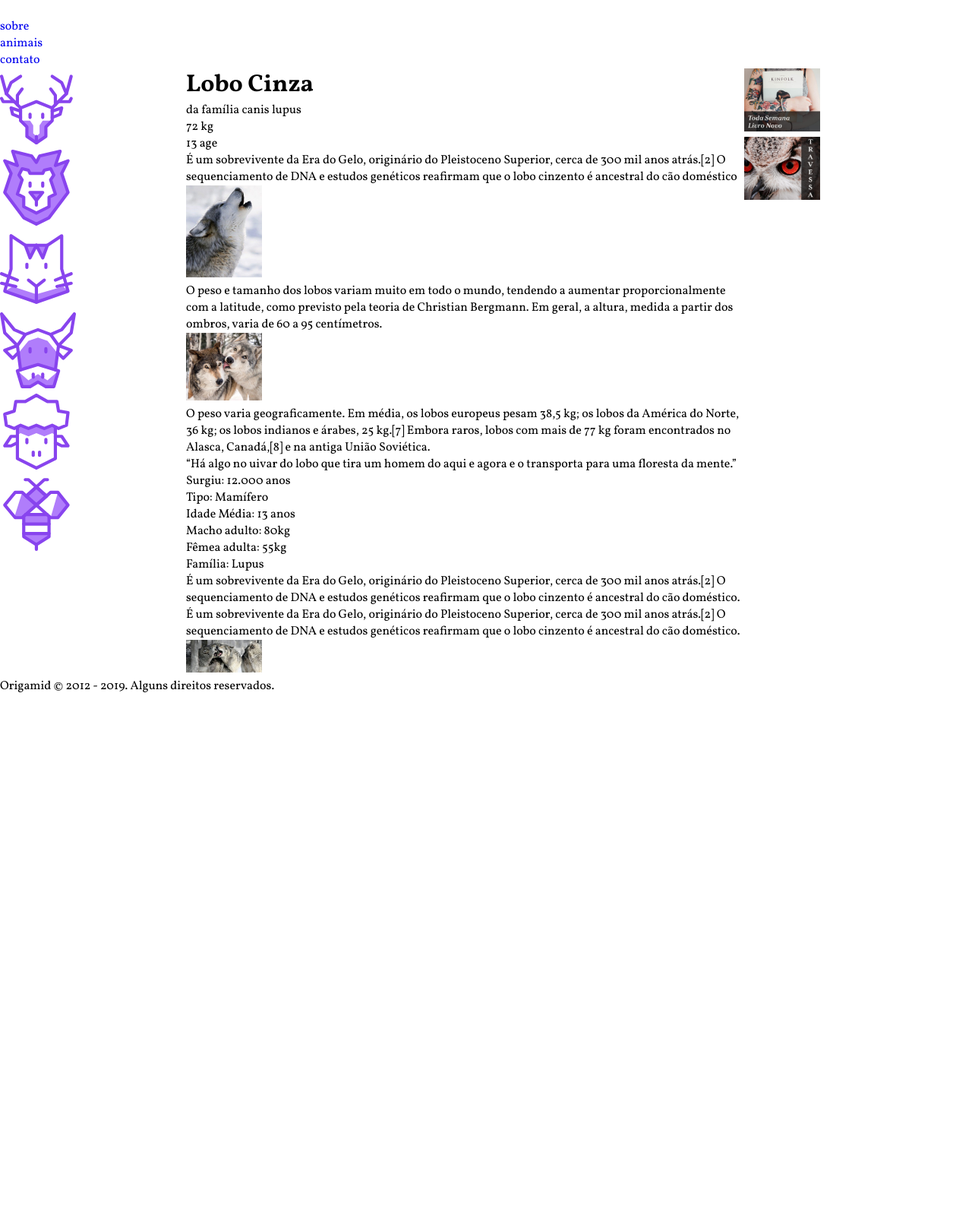
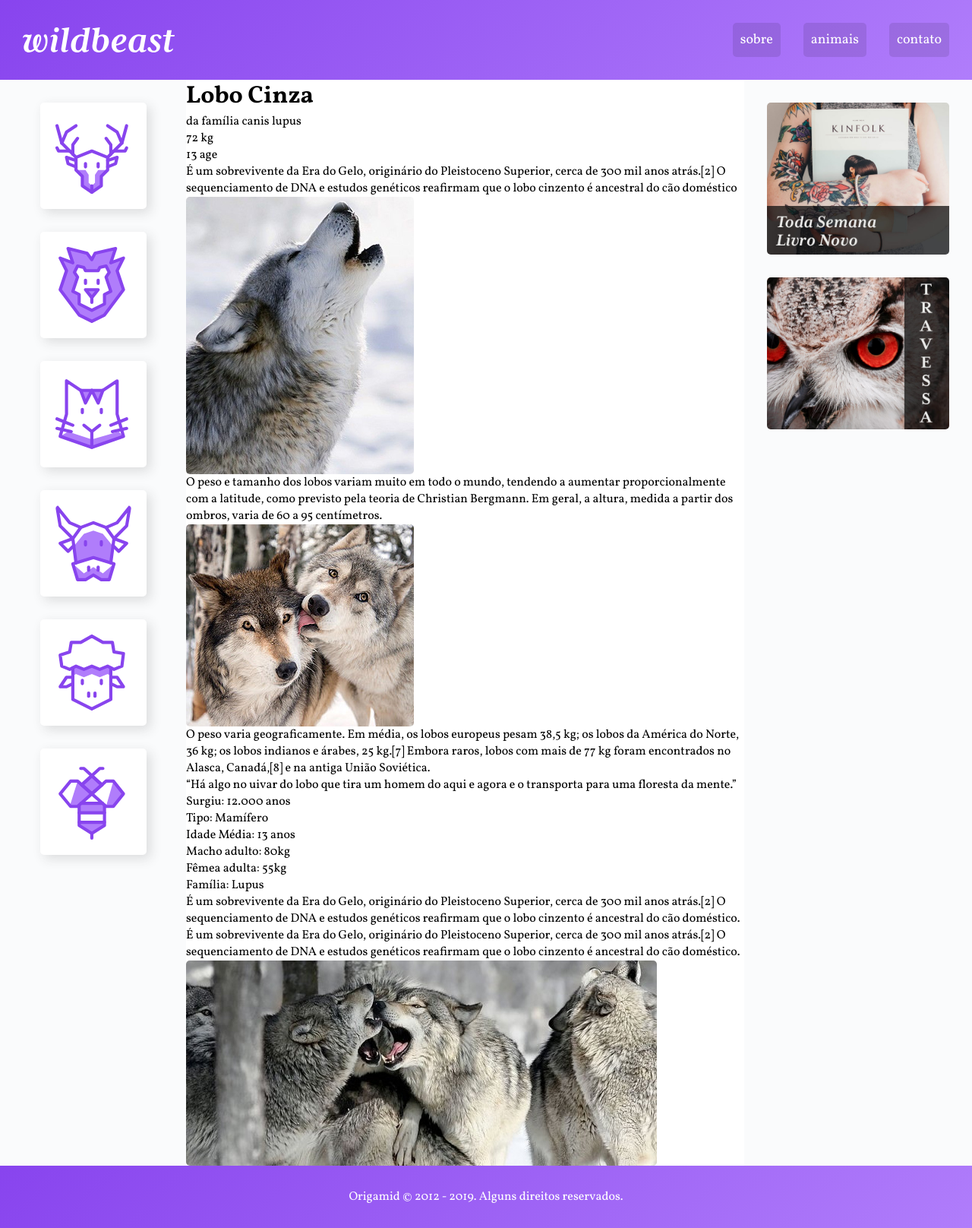
Before and after one commit to jgdj01/origamid-cursos, a PHP site: page / in a window 1280 px wide. Shown: the whole page at 76% size. Before the commit the page ends 911 px from the top, so only its background shows below. Run offline with PHP 8.4, Linux system fonts and the light colour scheme.

Commit message:
Wildbeast Anúncios e Footer

```diff
--- a/css-grid-layout/wildbeast/css/style.css
+++ b/css-grid-layout/wildbeast/css/style.css
@@ -21,7 +21,9 @@ a {
 }
 
 img {
-  max-width: 100px;
+  display: block;
+  max-width: 100%;
+  border-radius: 5px;
 }
 
 /* GRID GERAL */
@@ -35,22 +37,92 @@ img {
     "footer footer footer";
 }
 
+/* HEADER */
+
 .header {
   grid-area: header;
+  background: linear-gradient(135deg, #8844ee, #b07dfb);
+  padding: 30px;
+  display: grid;
+  grid-template-columns: 1fr auto;
+  align-items: center;
 }
+
+.logo {
+  max-width: 200px;
+}
+
+.header nav ul {
+  display: flex;
+  flex-wrap: wrap;
+}
+
+.header nav a {
+  display: block;
+  padding: 10px;
+  color: white;
+  font-size: 1.125em;
+  background: rgba(0, 0, 0, 0.1);
+  border-radius: 5px;
+  transition: 0.1s;
+}
+
+.header nav a:hover {
+  background: rgba(0, 0, 0, 0.5);
+}
+
+.header li + li {
+  margin-left: 30px;
+}
+
+/* SIDENAV */
 
 .sidenav {
   grid-area: sidenav;
+  background: #fafbfc;
+  padding: 30px;
+}
+
+.sidenav li a {
+  display: block;
+  min-width: 60px;
+  max-width: 100px;
+  margin: 0 auto 30px auto;
+  background: white;
+  padding: 20px;
+  border-radius: 5px;
+  box-shadow: 5px 5px 15px 0px rgba(44, 44, 44, 0.15);
+  transition: 0.1s ease-out;
+}
+
+.sidenav li a:hover {
+  background: #b07dfb;
 }
 
 .content {
   grid-area: content;
 }
 
+/* ANUNCIOS */
+
 .anuncios {
   grid-area: anuncios;
+  background: #fafbfc;
+  display: grid;
+  align-content: start;
+  padding: 30px;
+  grid-gap: 30px;
 }
+
+/* FOOTER */
 
 .footer {
   grid-area: footer;
+  background: linear-gradient(135deg, #8844ee, #b07dfb);
 }
+
+.footer p {
+  color: white;
+  text-align: center;
+  padding: 30px;
+}
```
